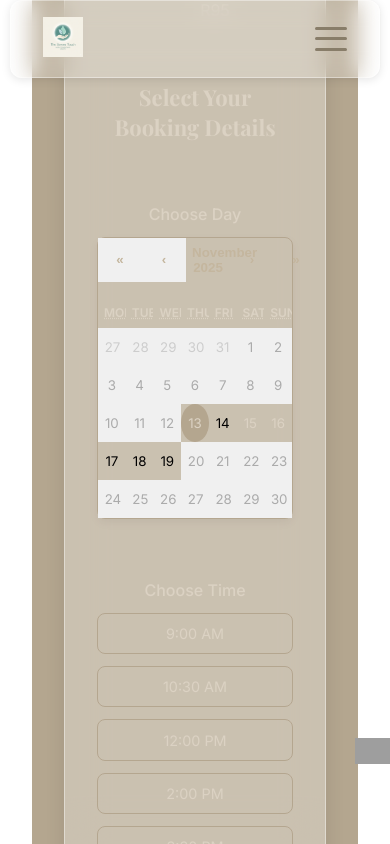
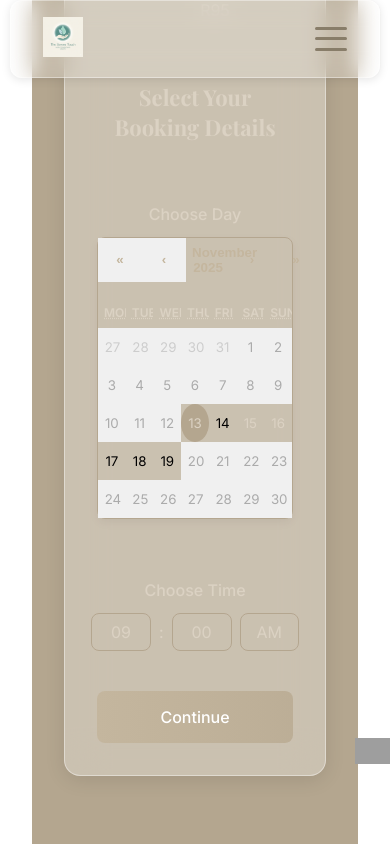
Before and after one commit to NgomsoGaya/mobilespa, a React (Vite) app: page / in a window 390 px wide. Both pictures are taken after a click on the button "13". Shown: the part 2004-2848 px from the top of the page. Built offline with nearby package versions, Linux system fonts and the light colour scheme; grey boxes are pictures that could not be loaded.

Commit message:
Fix: Adjust TimeSelector width for mobile view

```diff
--- a/src/components/Forms/Booking/TimeSelector.css
+++ b/src/components/Forms/Booking/TimeSelector.css
@@ -7,42 +7,70 @@
   color: var(--color-text-primary);
   margin-bottom: 0.8rem;
   font-weight: 500;
-}
-
-.time-options {
-  display: grid;
-  grid-template-columns: repeat(auto-fill, minmax(100px, 1fr));
-  gap: 0.75rem;
-}
-
-.time-option {
-  background-color: var(--color-surface);
-  border: 1px solid var(--color-accent);
-  padding: 0.7rem 1rem;
-  border-radius: 8px;
-  cursor: pointer;
-  font-family: 'Inter', sans-serif;
-  font-size: 0.9rem;
-  color: var(--color-text-primary);
-  transition: all 0.3s ease;
   text-align: center;
 }
 
-.time-option:hover {
-  border-color: var(--color-primary);
-  box-shadow: 0 2px 8px rgba(0, 0, 0, 0.05);
+.time-picker {
+  display: flex;
+  justify-content: center;
+  align-items: center;
+  gap: 0.5rem;
 }
 
-.time-option.selected {
+.time-select {
+  padding: 0.5rem;
+  border: 1px solid var(--color-accent);
+  border-radius: 8px;
+  background-color: var(--color-surface);
+  color: var(--color-text-primary);
+  font-family: var(--font-body);
+  font-size: 1rem;
+  -webkit-appearance: none; /* Remove default select arrow */
+  -moz-appearance: none;
+  appearance: none;
+  text-align: center;
+  cursor: pointer;
+}
+
+.time-select:focus {
+  outline: none;
+  border-color: var(--color-primary);
+  box-shadow: 0 0 0 2px rgba(var(--color-primary), 0.2);
+}
+
+.time-picker span {
+  font-size: 1rem;
+  color: var(--color-text-primary);
+
+}
+
+.ampm-button {
+  padding: 0.5rem 1rem;
+  border: 1px solid var(--color-accent);
+  border-radius: 8px;
+  background-color: var(--color-surface);
+  color: var(--color-text-primary);
+  font-family: var(--font-body);
+  font-size: 1rem;
+  cursor: pointer;
+  transition: all 0.3s ease;
+
+}
+
+.ampm-button:hover {
   background-color: var(--color-primary);
   color: var(--color-white);
   border-color: var(--color-primary);
-  box-shadow: 0 4px 10px rgba(0, 0, 0, 0.1);
 }
 
-.no-availability {
-  color: var(--color-text-secondary);
-  font-style: italic;
-  text-align: center;
-  grid-column: 1 / -1; /* Span across all columns */
+.ampm-button.selected {
+  background-color: var(--color-primary);
+  color: var(--color-white);
+  border-color: var(--color-primary);
 }
+
+@media (max-width: 768px) {
+  .time-select {
+    min-width: 60px; /* Adjust as needed to fit two digits */
+  }
+}
--- a/src/components/Forms/Booking/TimeSelector.jsx
+++ b/src/components/Forms/Booking/TimeSelector.jsx
@@ -1,24 +1,54 @@
-import React from 'react';
+import React, { useState, useEffect } from 'react';
 import './TimeSelector.css';
 
-const TimeSelector = ({ availableTimes, selectedTime, onSelectTime }) => {
+const TimeSelector = ({ selectedTime, onSelectTime }) => {
+  const [hour, setHour] = useState(selectedTime ? parseInt(selectedTime.split(':')[0]) : 9);
+  const [minute, setMinute] = useState(selectedTime ? parseInt(selectedTime.split(':')[1].split(' ')[0]) : 0);
+  const [ampm, setAmpm] = useState(selectedTime ? selectedTime.split(' ')[1] : 'AM');
+
+  useEffect(() => {
+    const formattedHour = hour === 0 ? 12 : hour > 12 ? hour - 12 : hour;
+    const timeString = `${formattedHour.toString().padStart(2, '0')}:${minute.toString().padStart(2, '0')} ${ampm}`;
+    onSelectTime(timeString);
+  }, [hour, minute, ampm, onSelectTime]);
+
+  const handleHourChange = (e) => {
+    setHour(parseInt(e.target.value));
+  };
+
+  const handleMinuteChange = (e) => {
+    setMinute(parseInt(e.target.value));
+  };
+
+  const handleAmpmToggle = () => {
+    setAmpm((prevAmpm) => (prevAmpm === 'AM' ? 'PM' : 'AM'));
+  };
+
+  const hours = Array.from({ length: 12 }, (_, i) => i + 1); // 1-12
+  const minutes = Array.from({ length: 60 }, (_, i) => i); // 0-59
+
   return (
     <div className="time-selector">
       <h4>Choose Time</h4>
-      <div className="time-options">
-        {availableTimes.length > 0 ? (
-          availableTimes.map((time) => (
-            <button
-              key={time}
-              className={`time-option ${selectedTime === time ? 'selected' : ''}`}
-              onClick={() => onSelectTime(time)}
-            >
-              {time}
-            </button>
-          ))
-        ) : (
-          <p className="no-availability">No times available for this day.</p>
-        )}
+      <div className="time-picker">
+        <select value={hour} onChange={handleHourChange} className="time-select">
+          {hours.map((h) => (
+            <option key={h} value={h}>
+              {h.toString().padStart(2, '0')}
+            </option>
+          ))}
+        </select>
+        <span>:</span>
+        <select value={minute} onChange={handleMinuteChange} className="time-select">
+          {minutes.map((m) => (
+            <option key={m} value={m}>
+              {m.toString().padStart(2, '0')}
+            </option>
+          ))}
+        </select>
+        <button onClick={handleAmpmToggle} className="ampm-button">
+          {ampm}
+        </button>
       </div>
     </div>
   );
```
